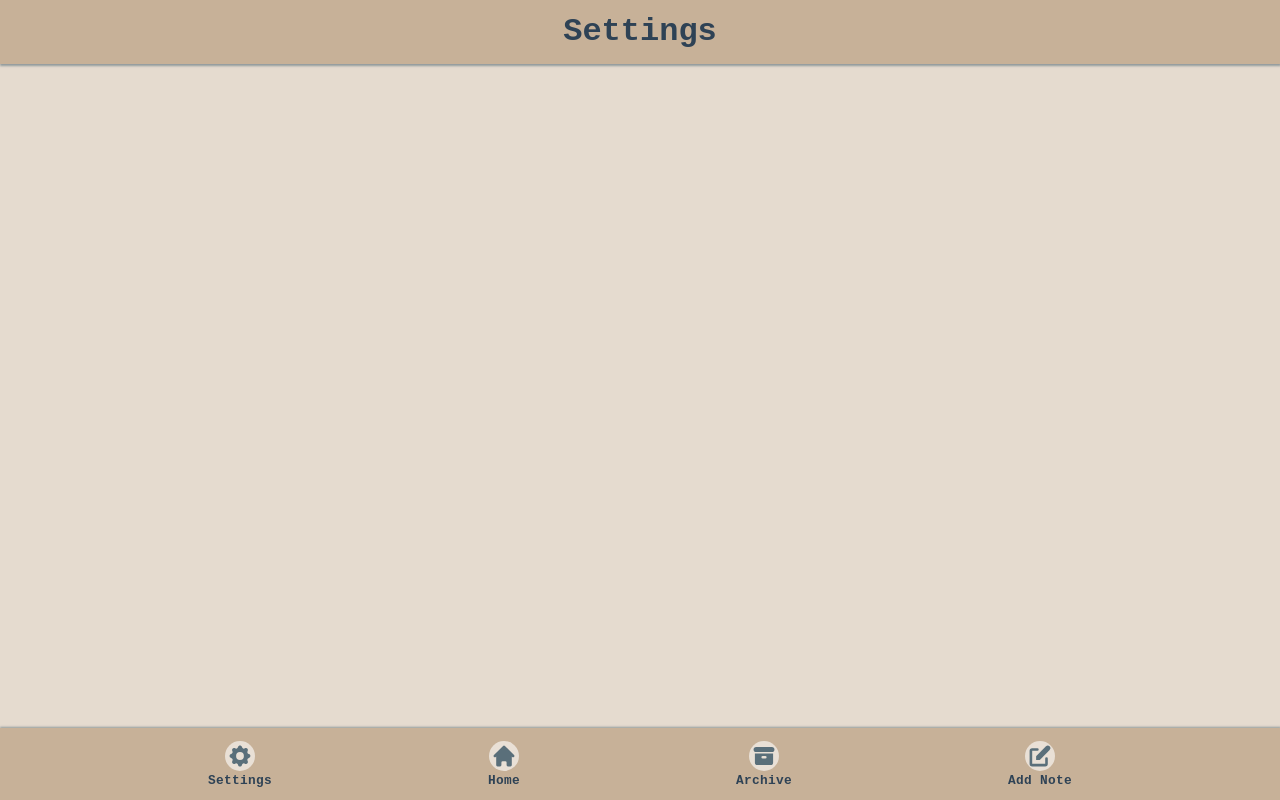
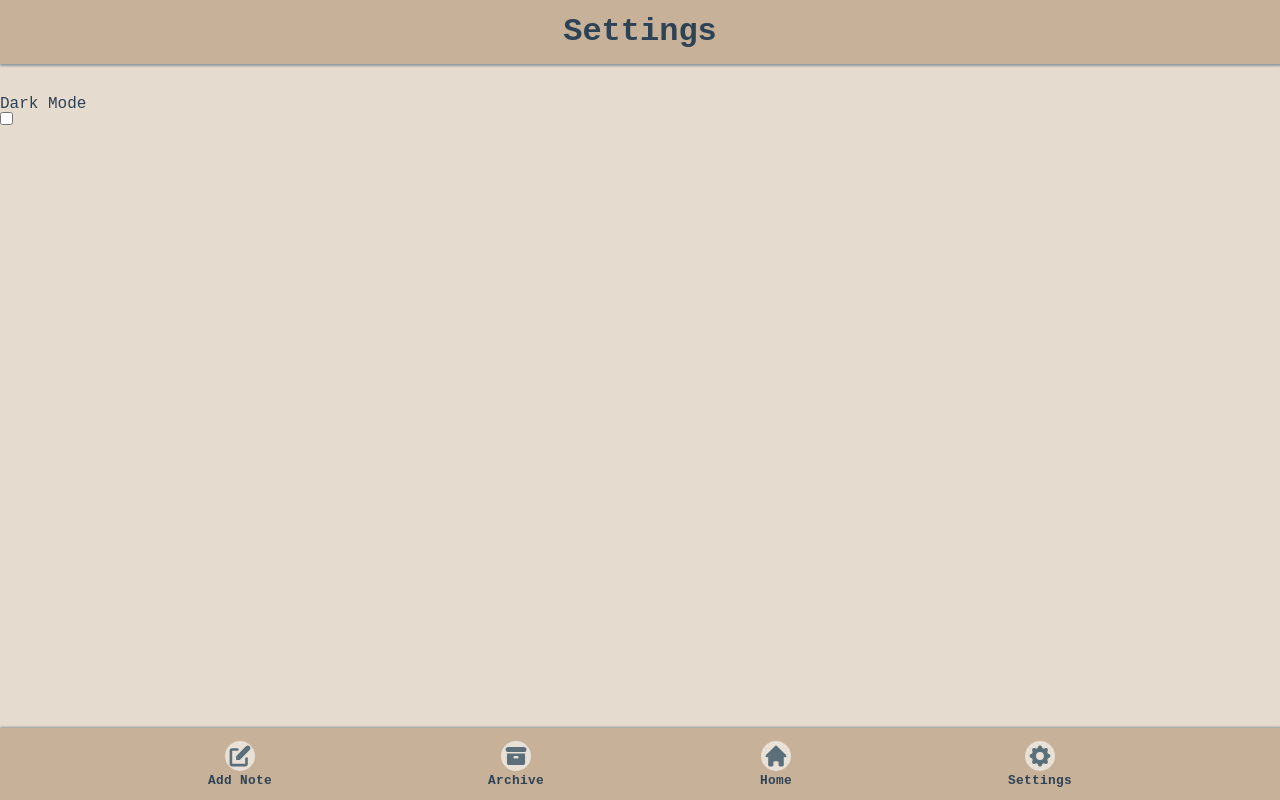
Before and after one commit to KainNhantumbo/Nava-Notes-App, a React (Create React App) app: page /pages/Settings in a window 1280 px wide. Built offline with nearby package versions, Linux system fonts and the light colour scheme.

Commit message:
Corrigido erros de ordenação em Footer. Corrigido erro de key em Footer. Corrigido o erro de importaçao de estilos no Componente OptionBox

```diff
--- a/src/components/CheckBox.jsx
+++ b/src/components/CheckBox.jsx
@@ -1,9 +1,9 @@
 import React from 'react';
 
-const CheckBox = () => {
+const CheckBox = ({ event }) => {
   return (
     <div>
-      <input type="checkbox" />
+      <input onChange={event} type="checkbox" />
     </div>
   );
 }
--- a/src/components/Footer.jsx
+++ b/src/components/Footer.jsx
@@ -32,22 +32,27 @@ const footerButtons = () => {
     }
   ];
 
-    // retorna a ordenacao por descricao
-    data.sort((a, b) => a.description > b.description);
-
-    return data;
+  // retorna o objecto data ordenado por descricao
+  return (
+    data.sort((a, b) => {
+      if (a.description > b.description )
+      return true;
+      if (a.description < b.description)
+      return -1;
+    })
+  );
 }
 
 const Footer = () => {
   const data = footerButtons();
-
+  console.log(data)
   return (
     <footer>
       {
         data.map(({ icon, description, path }, index) => {
           return (
-                        <Link to={path}>
-                            <div key={index} data-index={index}>
+            <Link key={index} to={path}>
+              <div>
                 <LargerButtons icon={icon} />
                 <span>
                   {description}
--- a/src/components/OptionBox.jsx
+++ b/src/components/OptionBox.jsx
@@ -7,7 +7,9 @@ const OptionBox = ({ text, action }) => {
       <span>
         { text }
       </span>
+      <div>
       { action }
+      </div>
     </div>
   );
 }
@@ -16,6 +18,4 @@ OptionBox.propTypes = {
   text: PropTypes.string.isRequired
 }
 
-
-
 export default OptionBox;
--- a/src/pages/Settings.jsx
+++ b/src/pages/Settings.jsx
@@ -1,10 +1,18 @@
 import Header from '../components/Header';
+import { SettingsContainer } from '../styles/styles';
+import OptionBox from '../components/OptionBox';
+import CheckBox from '../components/CheckBox';
 
-export default function Settings () {
+export default function Settings ({ onChangeEvent }) {
 
   return (
     <>
       <Header title={'Settings'} />
+      <SettingsContainer>
+        <OptionBox text='Dark Mode'
+         action={<CheckBox event={onChangeEvent} />}
+        />
+      </SettingsContainer>
     </>
   );
 }
--- a/src/styles/styles.js
+++ b/src/styles/styles.js
@@ -116,3 +116,9 @@ export const StyledTextAreaContainer = styled.section`
     }
   }
 `;
+
+export const SettingsContainer = styled.div`
+  width: 90%;
+  max-width: 400px;
+  margin-top: 12vh;
+`;
```
Lines whose indentation alone changed are shown as unchanged.
